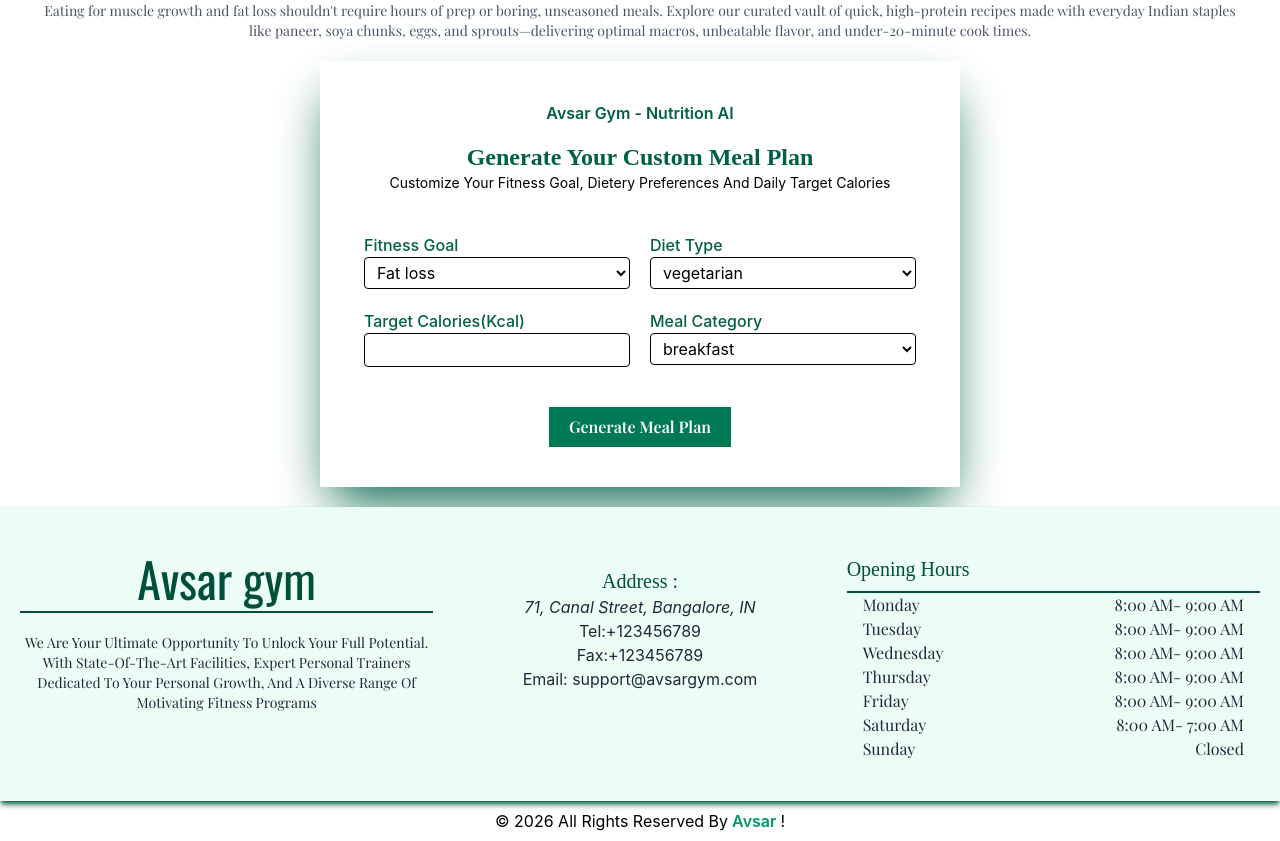
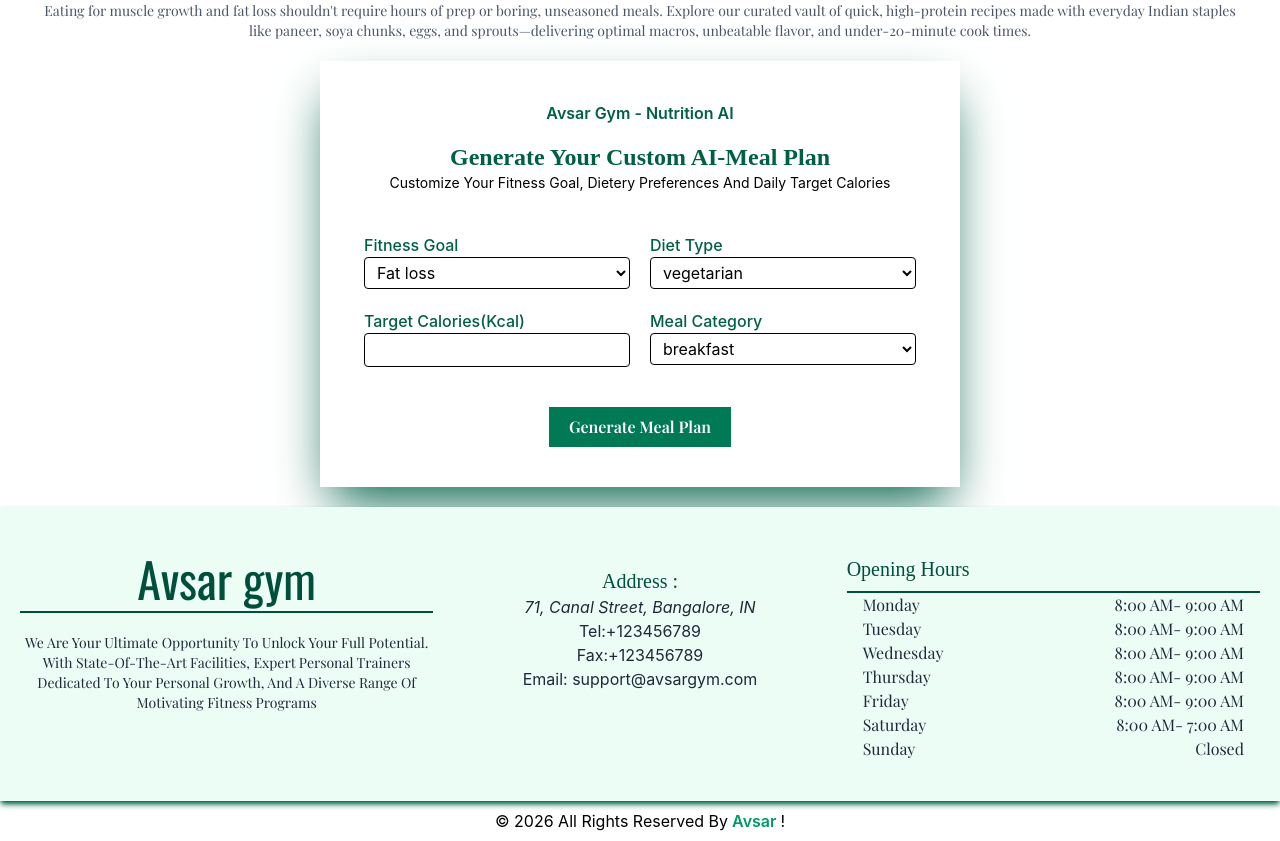
Before and after one commit to Sarita595k/Gym_Website_Frontend, a React (Vite) app: page /nutrition in a window 1280 px wide. Shown: the part 4180-5021 px from the top of the page. Built offline with nearby package versions, Linux system fonts and the light colour scheme; a web font is replaced by a local one.

Commit message:
form designed

```diff
--- a/src/Components/NutritionPage/RecipeForm.jsx
+++ b/src/Components/NutritionPage/RecipeForm.jsx
@@ -55,7 +55,7 @@ const RecipeForm = () => {
             <h1 className="text-[#006045] capitalize text-center font-semibold">
                 avsar gym - nutrition AI</h1>
             <h1 className="text-2xl text-[#006045] font-semibold font-subHeading pt-4">
-                generate your custom meal plan</h1>
+                generate your custom AI-meal plan</h1>
             <p className="text-sm">customize your fitness goal,
                 dietery preferences and daily target calories</p>
             {/* <h1 className='font-para pt-10 pb-5 text-center capitalize text-lg text-shadow-lg text-gray-700'>fill the form to get your recipe ready</h1> */}
```
